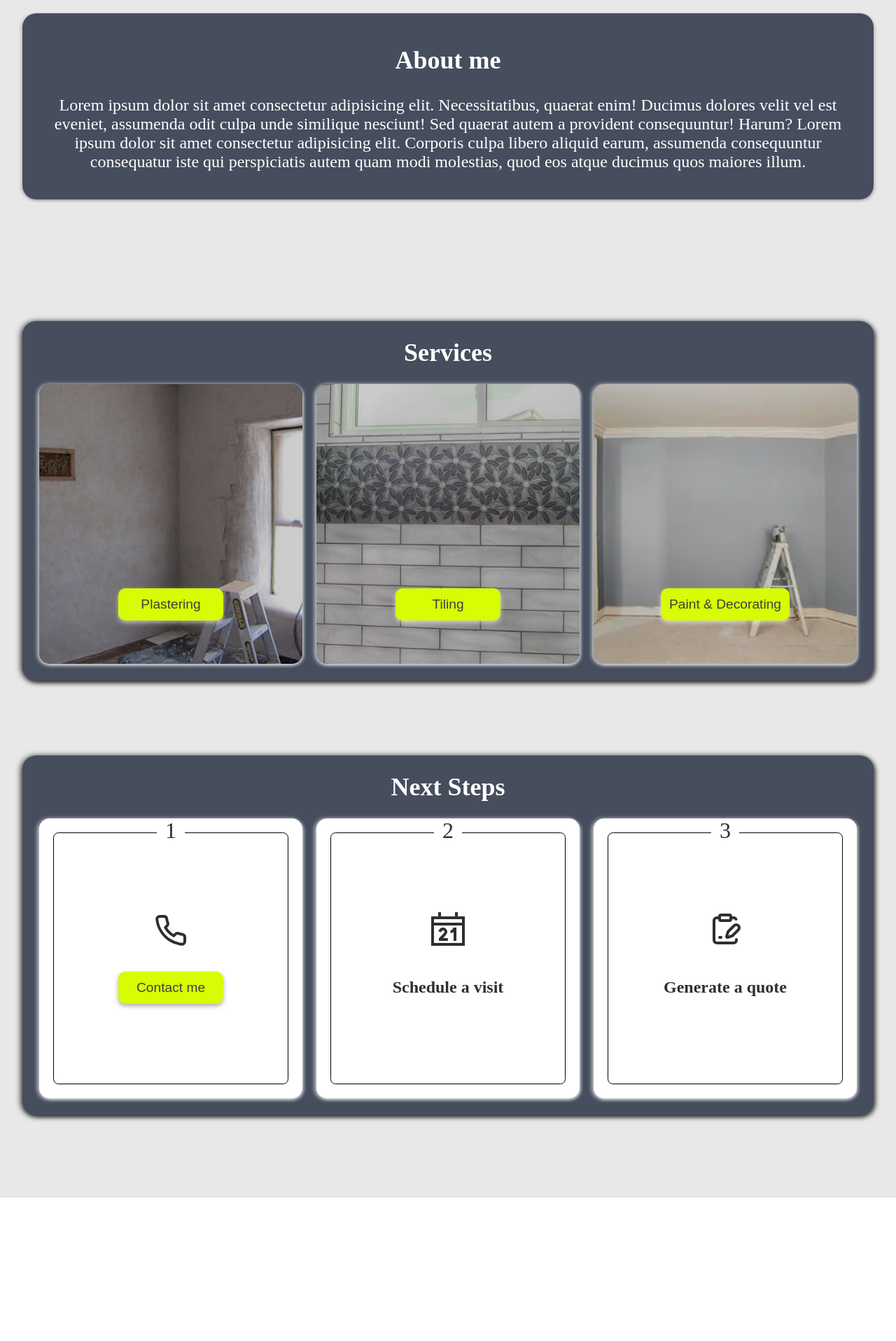
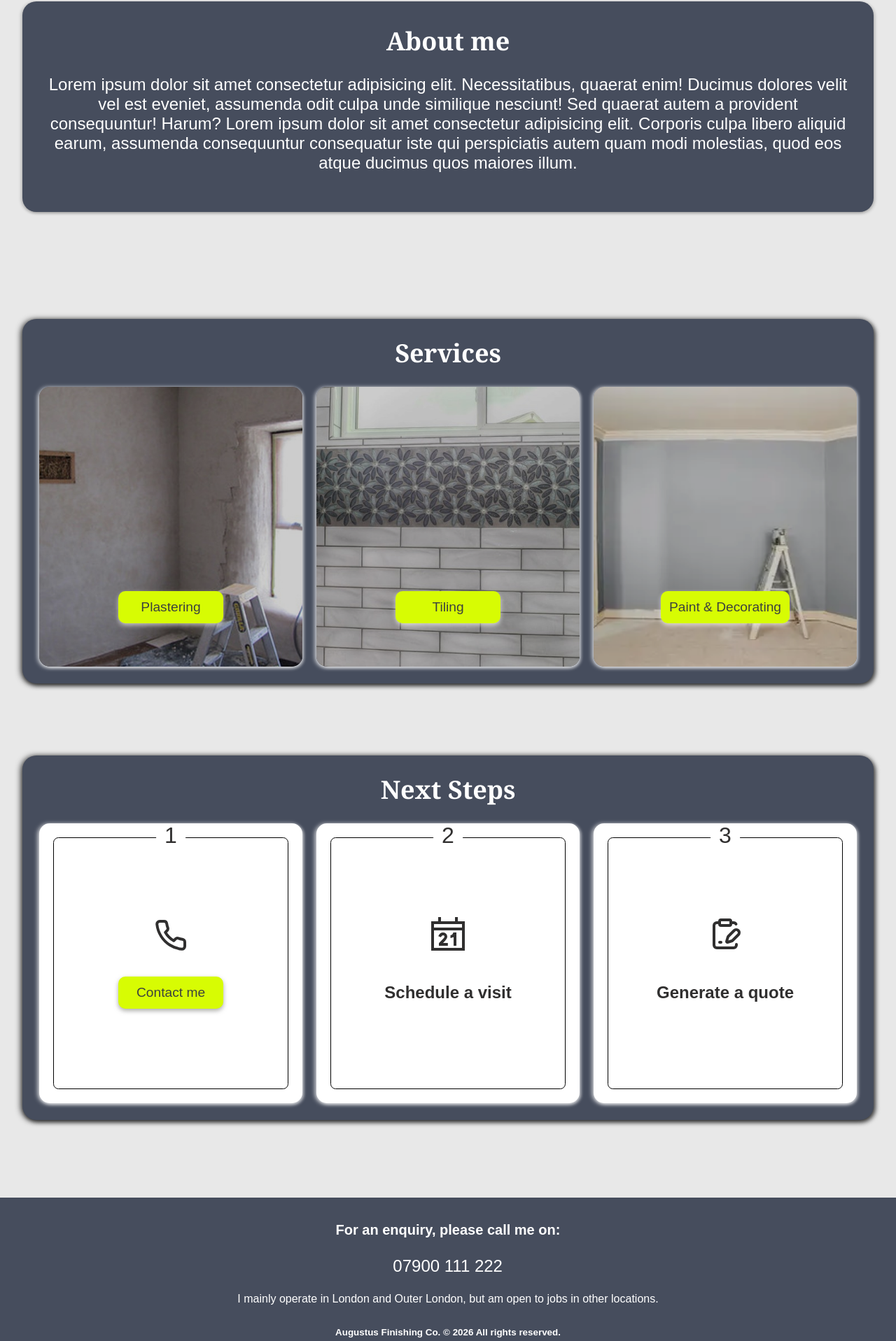
Before and after one commit to 2ndborn/plasterer, a React (Vite) app in the folder egbert/: page / in a window 1280 px wide. Shown: the part 880-2797 px from the top of the page at 70% size. Before the commit the page ends 2592 px from the top, so only its background shows below. Built offline with nearby package versions, Linux system fonts and the light colour scheme.

Commit message:
Created the footer component

```diff
--- a/egbert/index.html
+++ b/egbert/index.html
@@ -4,6 +4,11 @@
     <meta charset="UTF-8" />
     <link rel="icon" type="image/svg+xml" href="/favicon.svg" />
     <meta name="viewport" content="width=device-width, initial-scale=1.0" />
+    <link rel="preconnect" href="https://fonts.googleapis.com">
+    <link rel="preconnect" href="https://fonts.gstatic.com" crossorigin>
+    <link
+     href="https://fonts.googleapis.com/css2?family=Noto+Sans:ital,wght@0,100..900;1,100..900&family=Noto+Serif:ital,wght@0,100..900;1,100..900&display=swap"
+     rel="stylesheet">
     <title>egbert</title>
   </head>
   <body>
--- a/egbert/src/App.css
+++ b/egbert/src/App.css
@@ -1,3 +1,11 @@
+body {
+    font-family: 'noto san', sans-serif;
+}
+
+h1, h2 {
+    font-family: 'noto serif', sans-serif;
+}
+
 button {
     min-width: 150px;
     padding: 0.75rem;
@@ -9,3 +17,8 @@ button {
     border: none;
     cursor: pointer;
 }
+
+.unstyledBtn {
+  all: unset; /* resets ALL inherited styles */
+  cursor: pointer; /* add back what you want */
+}
--- a/egbert/src/App.jsx
+++ b/egbert/src/App.jsx
@@ -6,6 +6,7 @@ import About from './pages/About'
 import Services from './pages/Services'
 import Next from './pages/Next'
 import BackToTop from './components/BackToTop'
+import FooterComponent from './components/FooterComponent'
 
 function App() {
 
@@ -17,6 +18,7 @@ function App() {
       <Services />
       <Next />
       <BackToTop />
+      <FooterComponent />
     </>
   )
 }
--- /dev/null
+++ b/egbert/src/components/FooterComponent.jsx
@@ -0,0 +1,48 @@
+import React from 'react';
+import {motion} from 'framer-motion';
+import Reveal from '../utils/Reveal'
+
+const FooterComponent = () => {
+    return (
+        <div
+            style={{
+                display: 'flex',
+                flexDirection: 'column',
+                justifyContent: 'center',
+                alignItems: 'center',
+                textAlign: 'center',
+                fontSize: '1.25rem',
+                color: '#fff',
+                background: '#464D5D',
+                padding: '0.5rem 1rem'
+            }}
+        >
+            <Reveal origin='left'>
+                <div>
+                    <h4>For an enquiry, please call me on:</h4>
+                    <motion.p
+                    animate={{scale: [1, 1.05, 1]}}
+                    transition={{duration: 2, repeat: Infinity, ease: 'easeInOut'}}
+                     style={{ fontSize: '1.5rem' }}
+                    >
+                        07900 111 222
+                    </motion.p>
+                </div>
+                <div>
+                    <p style={{fontSize: '1rem'}}>
+                        I mainly operate in London and Outer London,
+                        but am open to jobs in other locations.
+                    </p>
+                </div>
+                <div>
+                    <h6>
+                        Augustus Finishing Co. &copy;{" "}
+                        {new Date().getFullYear()} All rights reserved.
+                    </h6>
+                </div>
+            </Reveal>
+        </div>
+    )
+}
+
+export default FooterComponent
--- a/egbert/src/components/PaintImg.jsx
+++ b/egbert/src/components/PaintImg.jsx
@@ -1,4 +1,4 @@
-import React, { useState } from 'react'
+import React, { useState } from 'react';
 import { FaChevronLeft } from "react-icons/fa";
 import { FaChevronRight } from "react-icons/fa";
 
@@ -25,6 +25,7 @@ const PaintImg = () => {
         }}>
             <h1>{images[index]}</h1>
             <button
+            className='unstyledBtn'
                 onClick={handleLeft}
                 style={{
                     position: 'absolute',
@@ -36,6 +37,7 @@ const PaintImg = () => {
                 <FaChevronLeft />
             </button>
             <button
+            className="unstyledBtn"
             onClick={handleRight}
                 style={{
                     position: 'absolute',
--- a/egbert/src/components/PlasteringImg.jsx
+++ b/egbert/src/components/PlasteringImg.jsx
@@ -25,6 +25,7 @@ const PlasteringImg = () => {
         }}>
             <h1>{array[index]}</h1>
             <button
+            className='unstyledBtn'
                 onClick={handleLeft}
                 style={{
                     position: 'absolute',
@@ -36,6 +37,7 @@ const PlasteringImg = () => {
                 <FaChevronLeft />
             </button>
             <button
+            className='unstyledBtn'
             onClick={handleRight}
                 style={{
                     position: 'absolute',
--- a/egbert/src/components/TilingImg.jsx
+++ b/egbert/src/components/TilingImg.jsx
@@ -25,6 +25,7 @@ const TilingImg = () => {
         }}>
             <h1>{images[index]}</h1>
             <button
+            className='unstyledBtn'
                 onClick={handleLeft}
                 style={{
                     position: 'absolute',
@@ -36,6 +37,7 @@ const TilingImg = () => {
                 <FaChevronLeft />
             </button>
             <button
+            className='unstyledBtn'
             onClick={handleRight}
                 style={{
                     position: 'absolute',
--- a/egbert/src/pages/About.jsx
+++ b/egbert/src/pages/About.jsx
@@ -22,14 +22,14 @@ const About = () => {
               }}>
                   <div
                   style={{
-                      padding: '1rem',
+                      padding: 'min(2rem, 5%)',
                       borderRadius: '20px',
                       boxShadow: '2px 2px 4px rgba(0, 0, 0, 0.2), -2px 1px 4px rgba(0, 0, 0, 0.2)',
                       background: '#464D5D'
                     }}
                     >
-                      <h2>About me</h2>
-                    <p>
+                      <h2 style={{margin: 0}}>About me</h2>
+                      <p style={{fontSize: 'clamp(1.1rem, 0.955rem + 0.73vw, 1.5rem)'}}>
                           Lorem ipsum dolor sit amet consectetur
                           adipisicing elit. Necessitatibus, quaerat
                           enim! Ducimus dolores velit vel est eveniet,
```
Lines whose indentation alone changed are shown as unchanged.
